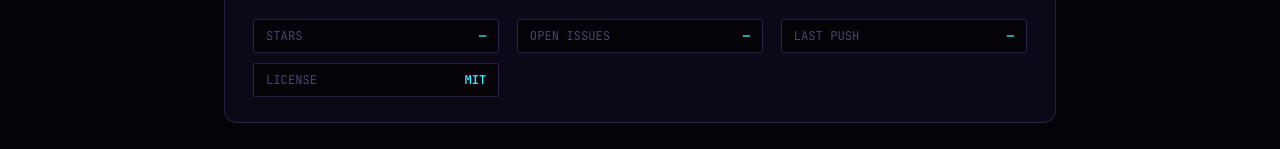
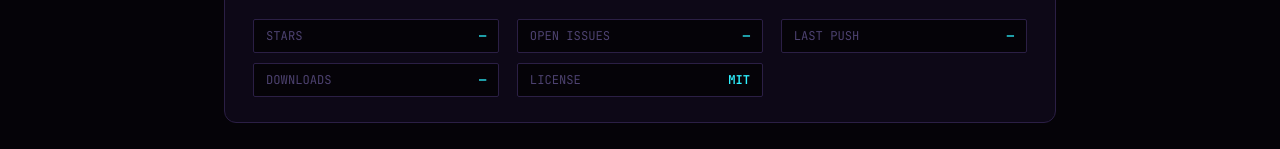
Before and after one commit to cybercore-tech/apexdaemon, a plain HTML site: page index.html in a window 1280 px wide. Shown: the part 646-795 px from the top of the page. Drawn offline with Linux system fonts and the light colour scheme; no server answers.

Commit message:
Add live GitHub-release download-count widget

```diff
--- a/index.html
+++ b/index.html
@@ -193,6 +193,7 @@ footer .sep { margin: 0 0.6rem; opacity: 0.5; }
         <div class="info-row"><span>STARS</span><span class="v" id="stat-stars">&hellip;</span></div>
         <div class="info-row"><span>OPEN ISSUES</span><span class="v" id="stat-issues">&hellip;</span></div>
         <div class="info-row"><span>LAST PUSH</span><span class="v" id="stat-pushed">&hellip;</span></div>
+        <div class="info-row"><span>DOWNLOADS</span><span class="v" id="stat-downloads">&hellip;</span></div>
         <div class="info-row"><span>LICENSE</span><span class="v">MIT</span></div>
       </div>
     </div>
@@ -292,6 +293,18 @@ systemctl --user enable --now apexdaemon</pre>
         document.getElementById(id).textContent = "—";
       });
     });
+
+  fetch("https://api.github.com/repos/darkstardevx/apexdaemon/releases/latest", { headers: { Accept: "application/vnd.github+json" } })
+    .then(function (r) { if (!r.ok) throw new Error(r.status); return r.json(); })
+    .then(function (rel) {
+      var dl = (rel.assets || [])
+        .filter(function (a) { return !a.name.endsWith(".sha256"); })
+        .reduce(function (sum, a) { return sum + (a.download_count || 0); }, 0);
+      document.getElementById("stat-downloads").textContent = dl.toLocaleString();
+    })
+    .catch(function () {
+      document.getElementById("stat-downloads").textContent = "—";
+    });
 })();
 </script>
 </body>
```
